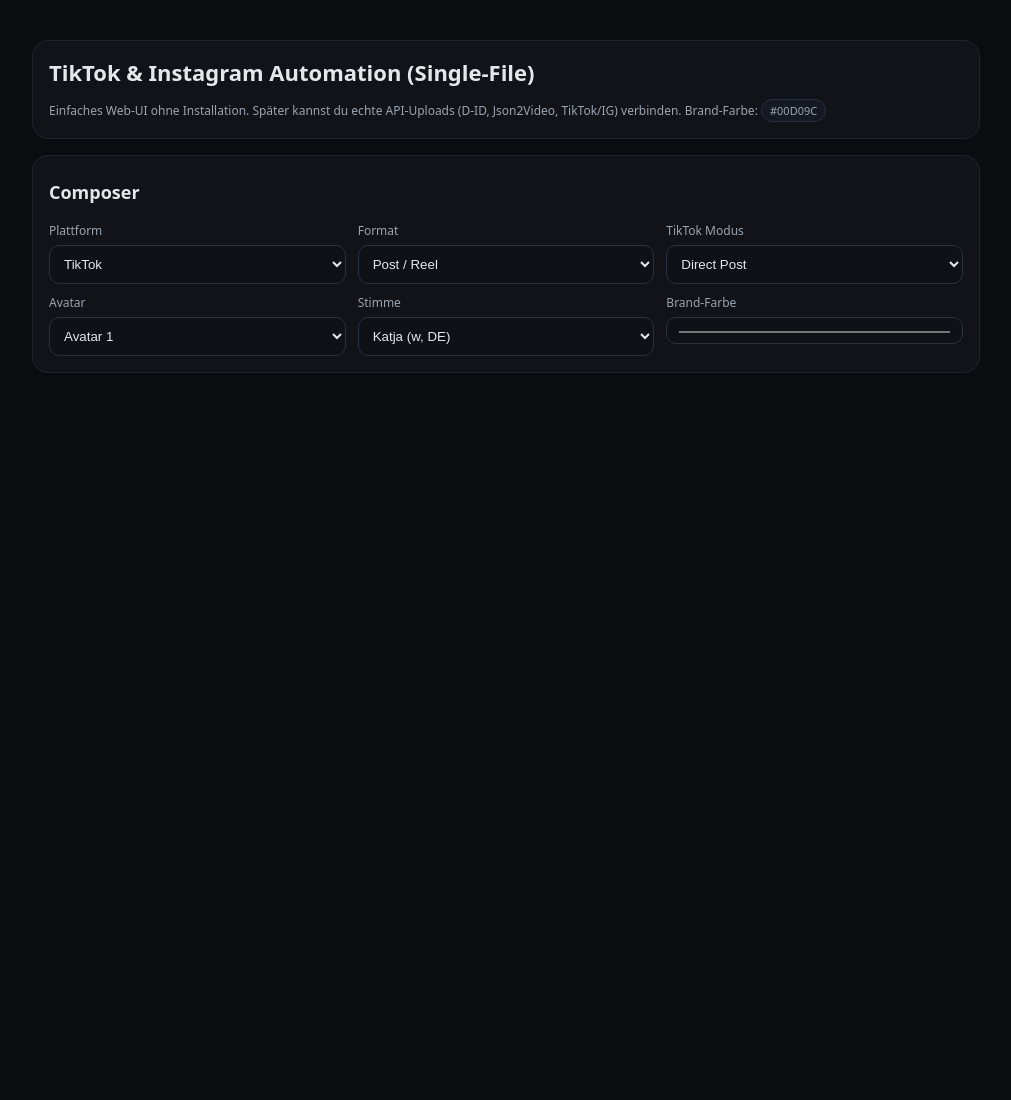
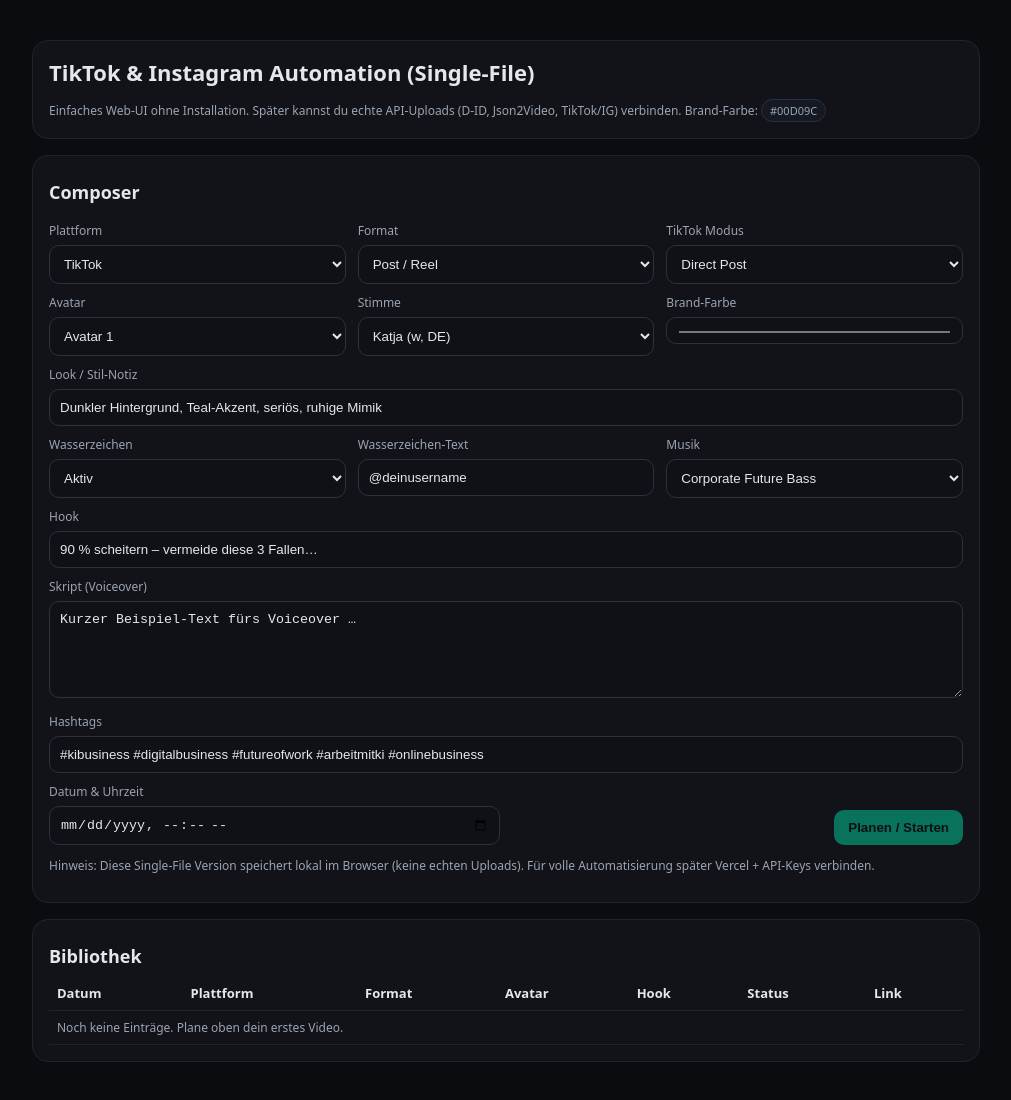
Before and after one commit to kigeldmaschiene-wq/tik-tok-automation, a plain HTML site: page index.html in a window 1280 px wide. Shown: the whole page, without its empty margins (134-1145 px from the left). Before the commit the page ends 800 px from the top, so only its background shows below. Drawn offline with Linux system fonts and the light colour scheme.

Commit message:
Update index.html

```diff
--- a/index.html
+++ b/index.html
@@ -29,7 +29,6 @@ th,td{padding:8px;border-bottom:1px solid var(--border);text-align:left}
       <div class="hint">Einfaches Web‑UI ohne Installation. Später kannst du echte API‑Uploads (D‑ID, Json2Video, TikTok/IG) verbinden. Brand‑Farbe: <span class="badge">#00D09C</span></div>
     </div>
 
-
     <div class="card">
       <h2>Composer</h2>
       <div class="row3">
@@ -56,7 +55,6 @@ th,td{padding:8px;border-bottom:1px solid var(--border);text-align:left}
         </div>
       </div>
 
-
       <div class="row3">
         <div>
           <label>Avatar</label>
@@ -82,5 +80,137 @@ th,td{padding:8px;border-bottom:1px solid var(--border);text-align:left}
         </div>
       </div>
 
+      <div>
+        <label>Look / Stil‑Notiz</label>
+        <input id="look" placeholder="Hintergrund, Licht, Kleidung, Stimmung" value="Dunkler Hintergrund, Teal‑Akzent, seriös, ruhige Mimik"/>
+      </div>
 
+      <div class="row3">
+        <div>
+          <label>Wasserzeichen</label>
+          <select id="wmOn">
+            <option value="true">Aktiv</option>
+            <option value="false">Aus</option>
+          </select>
+        </div>
+        <div>
+          <label>Wasserzeichen‑Text</label>
+          <input id="wmText" placeholder="@deinusername" value="@deinusername"/>
+        </div>
+        <div>
+          <label>Musik</label>
+          <select id="music"></select>
+        </div>
+      </div>
+
+      <div>
+        <label>Hook</label>
+        <input id="hook" placeholder="Starker Einstiegssatz" value="90 % scheitern – vermeide diese 3 Fallen…"/>
+      </div>
+      <div>
+        <label>Skript (Voiceover)</label>
+        <textarea id="script" rows="5" placeholder="Text den der Avatar spricht">Kurzer Beispiel‑Text fürs Voiceover …</textarea>
+      </div>
+      <div>
+        <label>Hashtags</label>
+        <input id="tags" value="#kibusiness #digitalbusiness #futureofwork #arbeitmitki #onlinebusiness" />
+      </div>
+
+      <div class="row">
+        <div>
+          <label>Datum & Uhrzeit</label>
+          <input id="when" type="datetime-local" />
+        </div>
+        <div style="display:flex;align-items:flex-end;justify-content:flex-end">
+          <button id="planBtn" disabled>Planen / Starten</button>
+        </div>
+      </div>
+      <p class="hint">Hinweis: Diese Single‑File Version speichert lokal im Browser (keine echten Uploads). Für volle Automatisierung später Vercel + API‑Keys verbinden.</p>
+    </div>
+
+    <div class="card">
+      <h2>Bibliothek</h2>
+      <table>
+        <thead>
+          <tr>
+            <th>Datum</th><th>Plattform</th><th>Format</th><th>Avatar</th><th>Hook</th><th>Status</th><th>Link</th>
+          </tr>
+        </thead>
+        <tbody id="rows">
+          <tr><td colspan="7" class="hint">Noch keine Einträge. Plane oben dein erstes Video.</td></tr>
+        </tbody>
+      </table>
+    </div>
+  </div>
+
+  <script>
+    const MUSIC_PRESETS = [
+      'Corporate Future Bass','Uplifting Motivational','Dreams','Upbeat Technology','Epic Inspire',
+      'Pop Dance','Nimbus','Summer Vibes','Tropical House','Island Dream',
+      'Dark Future Bass','Ticker','Cinematic Tension','Hybrid Trap','Unstoppable',
+      'LoFi Chillhop','Sunday Rain','Soft Corporate','Digital Flow','Clear Sky',
+      'Keine Musik','App-Sound (Draft)'
+    ];
+
+    const $ = (id)=>document.getElementById(id);
+    const rowsEl = $('rows');
+
+    // init music options
+    const musicSel = $('music');
+    MUSIC_PRESETS.forEach(m=>{ const o=document.createElement('option'); o.textContent=m; musicSel.appendChild(o); });
+
+    const inputs = ['hook','script','when'];
+    function check(){
+      const ok = inputs.every(id=>$(id).value.trim());
+      $('planBtn').disabled = !ok;
+    }
+    inputs.forEach(id=>$(id).addEventListener('input', check)); check();
+
+    function addRow(data){
+      // remove placeholder row
+      if(rowsEl.children.length===1 && rowsEl.children[0].children[0].colSpan===7){ rowsEl.innerHTML=''; }
+      const tr=document.createElement('tr');
+      tr.innerHTML = `<td>${data.when}</td><td>${data.platform}</td><td>${data.format}${data.platform==='tiktok'? ' · '+data.ttMode:''}</td><td>${data.avatar}</td><td>${data.hook}</td><td>${data.status}</td><td>${data.link||'-'}</td>`;
+      rowsEl.prepend(tr);
+    }
+
+    $('planBtn').addEventListener('click', ()=>{
+      const risky = /(\d{2,4}\s?€\s?\/(Tag|Monat))|garantiert|sicher reich|schnell reich|earn|income|rich/i;
+      const txt = $('hook').value + ' ' + $('script').value;
+      if(risky.test(txt)) alert('Hinweis: Vermeide €-Summen, Garantien, "schnell reich" – könnte gegen Richtlinien verstoßen.');
+
+      const data = {
+        platform: $('platform').value,
+        format: $('format').value,
+        ttMode: $('ttMode').value,
+        avatar: $('avatar').value,
+        voice: $('voice').value,
+        brand: $('brand').value,
+        look: $('look').value,
+        wmOn: $('wmOn').value==='true',
+        wmText: $('wmText').value,
+        music: $('music').value,
+        hook: $('hook').value,
+        script: $('script').value,
+        tags: $('tags').value,
+        when: $('when').value,
+        status: 'INIT', link:''
+      };
+
+      const all = JSON.parse(localStorage.getItem('jobs')||'[]');
+      all.unshift(data); localStorage.setItem('jobs', JSON.stringify(all));
+      addRow(data);
+      alert('Geplant! (lokal gespeichert)');
+    });
+
+    // load existing
+    const saved = JSON.parse(localStorage.getItem('jobs')||'[]');
+    if(saved.length){ saved.forEach(addRow); }
+
+    // sync ttMode disable when not TikTok
+    $('platform').addEventListener('change', ()=>{
+      $('ttMode').disabled = $('platform').value!=='tiktok';
+    });
+  </script>
+</body>
 </html>
```
Lines whose indentation alone changed are shown as unchanged.
